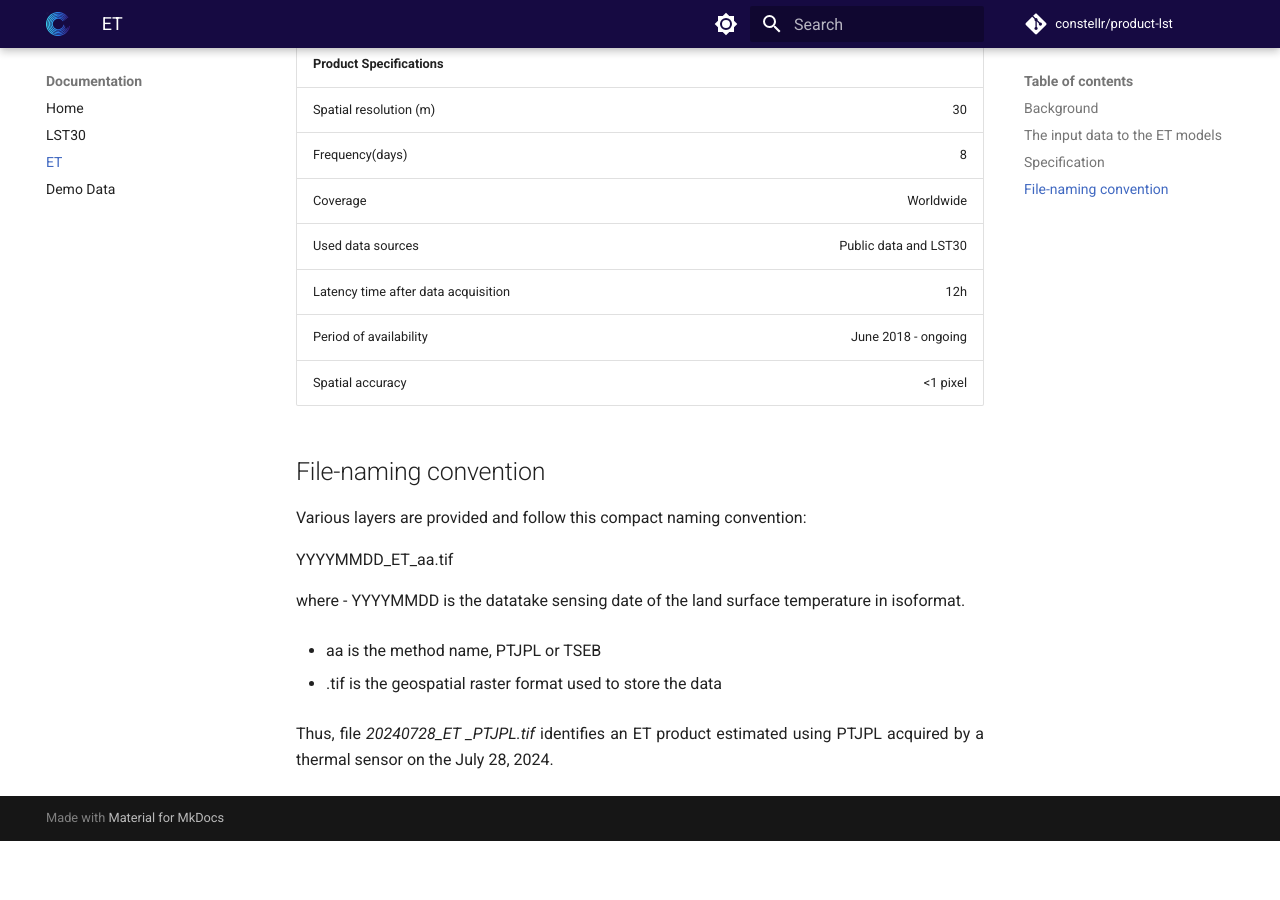
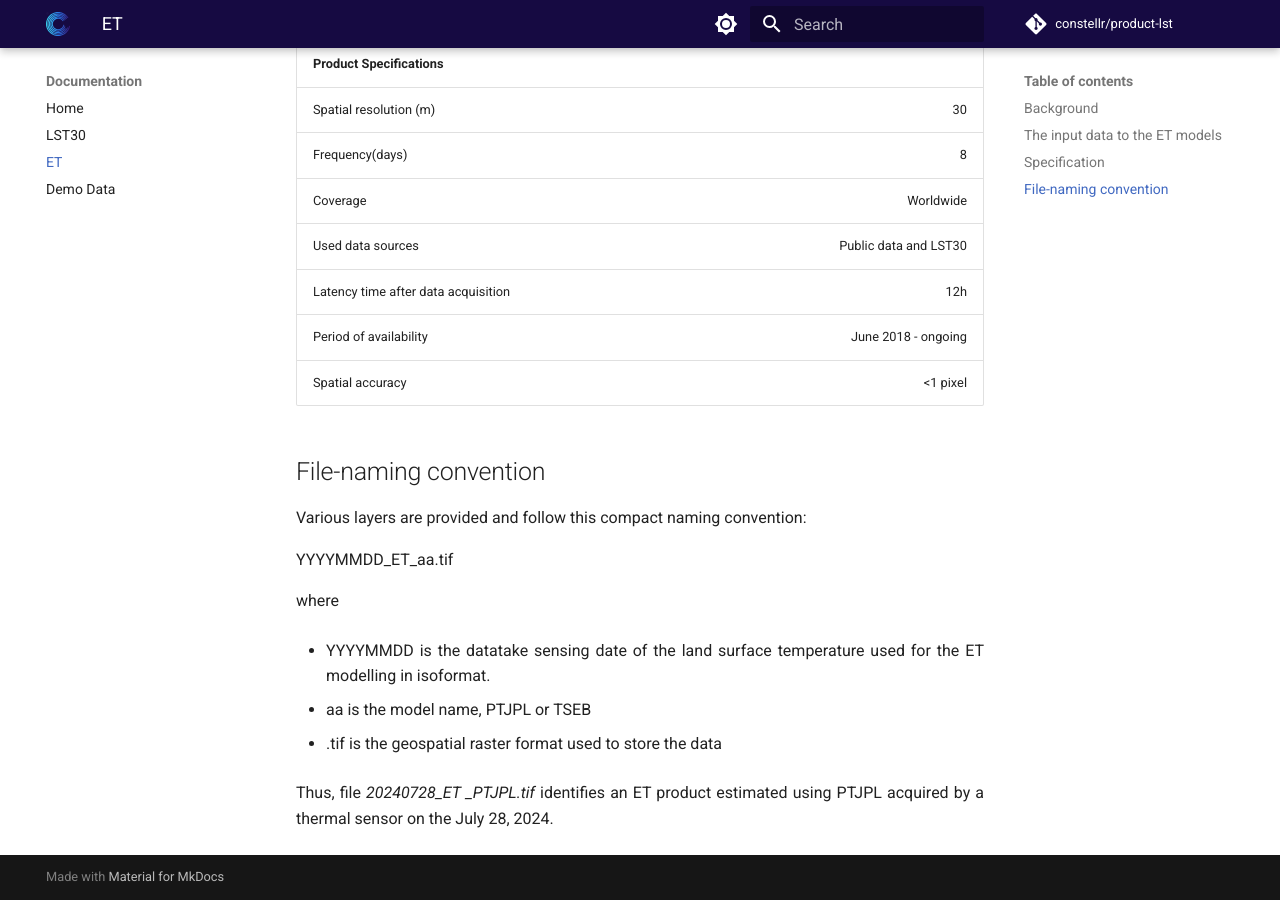
Before and after one commit to constellr/product-lst, an MkDocs documentation site: the page built from docs/et.md, in a window 1280 px wide and 900 px high, scrolled down 1694 px. Built offline with MkDocs 1.6.1 and Material for MkDocs 9.7.7, drawn with Linux system fonts in a browser that asks for light colours; comment, search, counter and statistics services are not loaded; the version menu is left out; before the commit the page ends 2535 px from its top, so only the background shows below that.

Commit message:
minor change

```diff
--- a/docs/et.md
+++ b/docs/et.md
@@ -67,9 +67,11 @@ Various layers are provided and follow this compact naming convention:
 YYYYMMDD_ET_aa.tif
 
 where
--   YYYYMMDD is the datatake sensing date of the land surface temperature in isoformat.
 
--   aa is the method name, PTJPL or TSEB
+-   YYYYMMDD is the datatake sensing date of the land surface temperature
+used for the ET modelling in isoformat.
+
+-   aa is the model name, PTJPL or TSEB
 
 -   .tif is the geospatial raster format used to store the data
 
```
